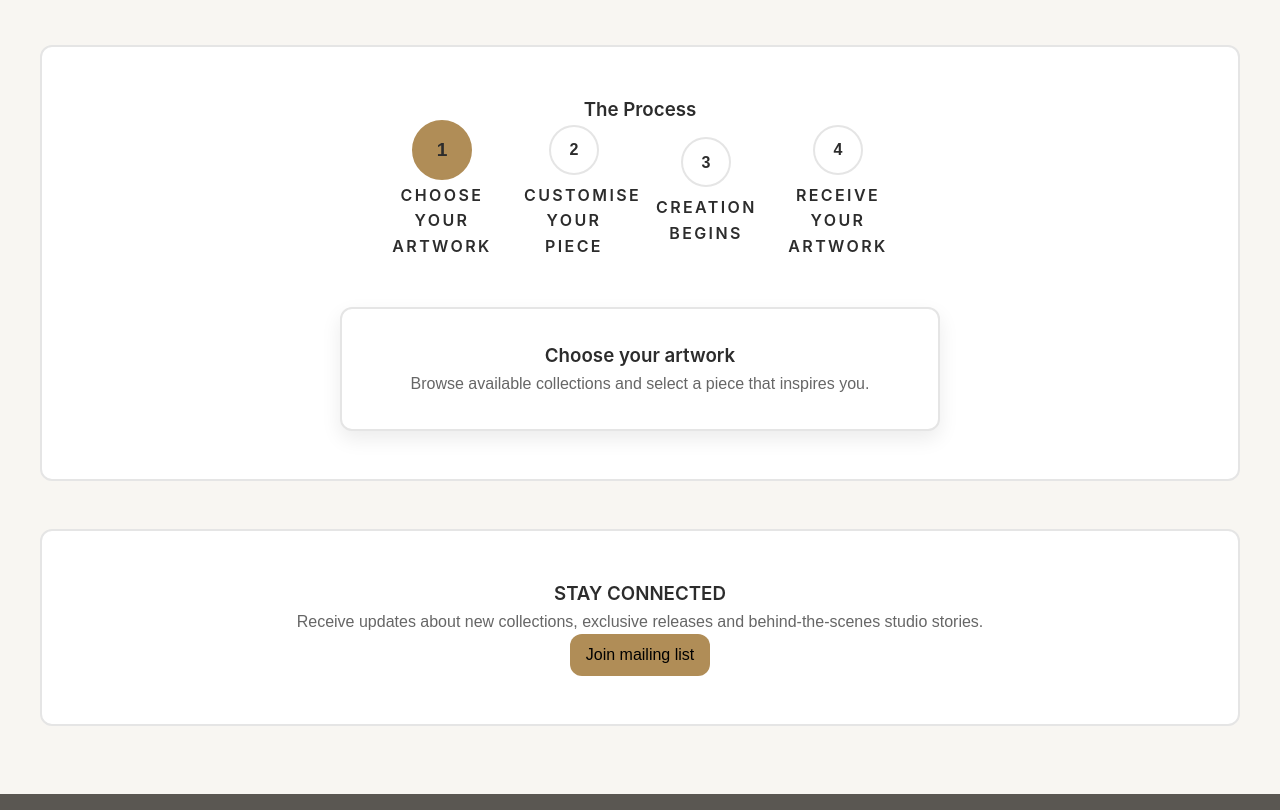
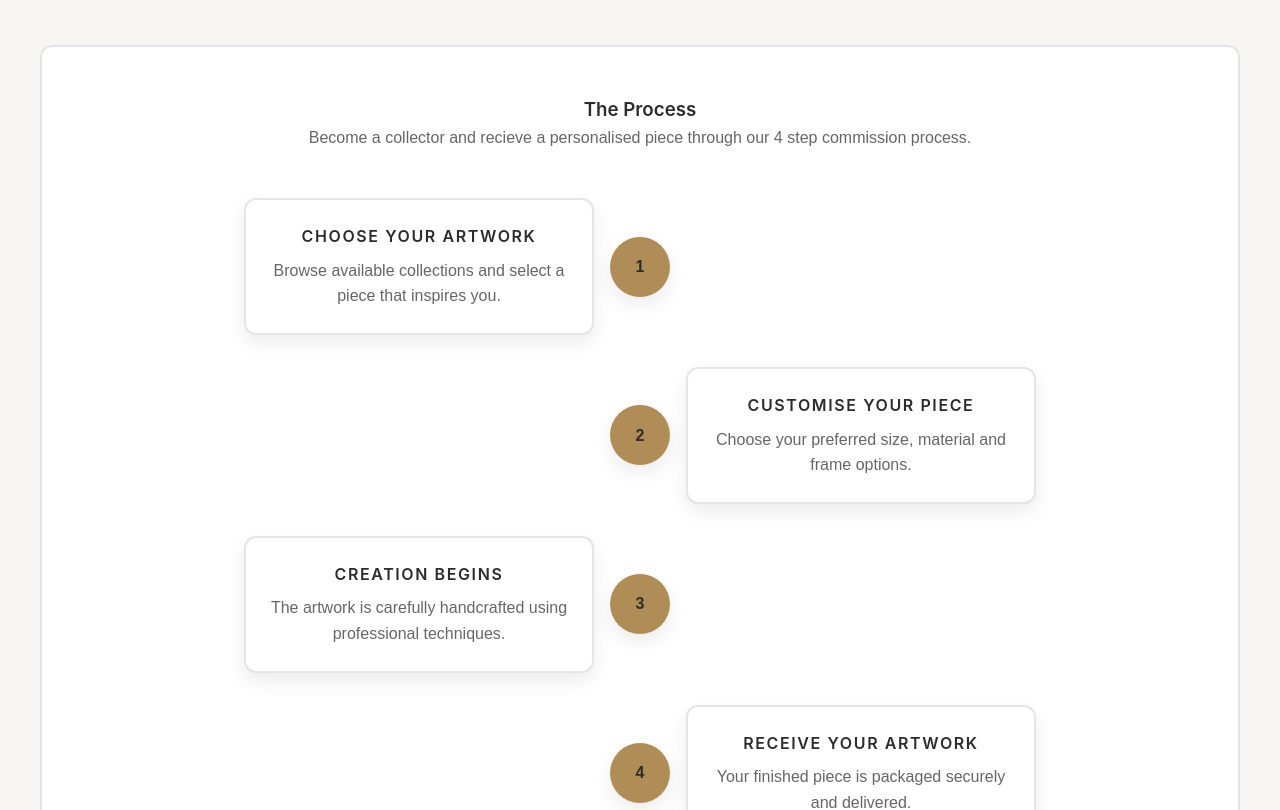
Before and after one commit to Emmet22/artist-website-template, a React (Vite) app: page / in a window 1280 px wide. Shown: the part 1840-2650 px from the top of the page. Built offline with nearby package versions, Linux system fonts and the light colour scheme.

Commit message:
#31 refactored timeline to be vertical

```diff
--- a/src/components/common/Timeline.module.css
+++ b/src/components/common/Timeline.module.css
@@ -1,70 +1,10 @@
 .timeline {
     width: 100%;
-}
+    max-width: 900px;
+    margin: 3rem auto;
 
-.steps {
-    display: flex;
-    justify-content: center;
-    align-items: center;
-    gap: 2rem;
-    position: relative;
-}
-
-.step {
     display: flex;
     flex-direction: column;
-    align-items: center;
-    cursor: pointer;
 
-    transition: transform 0.3s ease;
+    gap: 2rem;
 }
-
-.step:hover {
-    transform: translateY(-5px);
-}
-
-.circle {
-    width: 50px;
-    height: 50px;
-    border-radius: 50%;
-
-    display: flex;
-    align-items: center;
-    justify-content: center;
-
-    border: 2px solid var(--clr-border);
-    background-color: var(--clr-surface);
-    font-weight: bold;
-
-    transition:
-        background-color 0.3s ease,
-        border-color 0.3s ease,
-        transform 0.3s ease;
-}
-
-.active .circle {
-    background-color: var(--clr-accent);
-    border-color: var(--clr-accent);
-    transform: scale(1.2);
-}
-
-.stepTitle{
-    margin-top: 0.5rem;
-    text-align: center;
-    max-width: 100px;
-    text-transform: uppercase;
-    letter-spacing: 0.15rem;
-}
-
-.description {
-    margin: 3rem auto 0;
-    max-width: 600px;
-    padding: 2rem;
-    text-align: center;
-
-    background-color: var(--clr-surface);
-    border: 2px solid var(--clr-border);
-    border-radius: var(--radius);
-    box-shadow: var(--shadow);
-
-}
--- a/src/components/common/Timeline.tsx
+++ b/src/components/common/Timeline.tsx
@@ -1,5 +1,5 @@
 import type {TimelineStep} from "../../types/TimelineStep";
-import { useState } from "react";
+import TimelineItem from "./TimelineItem";
 import styles from "./Timeline.module.css";
 
 interface TimelineProps {
@@ -8,43 +8,19 @@ interface TimelineProps {
 
 function Timeline({ steps }: TimelineProps) {
 
-    const [selectedStep, setSelectedStep] = useState(0);
-
     return (
         <div className={styles.timeline}>
+            {
+                steps.map((step, index) => (
+                    <TimelineItem
+                        key={step.id}
+                        step={step}
+                        index={index}
+                    />
+                ))
+            }
+        </div>
 
-            <div className={styles.steps}>
-                {
-                    steps.map((step, index) => (
-                        <div
-                            key={index}
-                            className={
-                                `${styles.step}
-                                ${selectedStep === index ? styles.active : ""}`
-                            }
-                            onClick={() => setSelectedStep(index)}
-                        >
-
-                            <div className={styles.circle}>
-                                {step.stepNumber}
-                            </div>
-                            <h4 className={styles.stepTitle}>{step.title}</h4>
-                        </div>
-                    ))
-                }
-            </div>
-
-            <div className={styles.description}>
-                <h3>
-                    {steps[selectedStep].title}
-                </h3>
-
-                <p>
-                    {steps[selectedStep].description}
-                </p>
-            </div>
-
-        </div>
     );
 }
 
--- /dev/null
+++ b/src/components/common/TimelineItem.module.css
@@ -0,0 +1,77 @@
+.item {
+    width:100%;
+
+    display:grid;
+    grid-template-columns: 1fr 60px 1fr;
+
+    align-items:center;
+}
+
+
+/* number stays in centre */
+.number {
+    grid-column:2;
+
+    width:60px;
+    height:60px;
+
+    border-radius:50%;
+
+    display:flex;
+    justify-content:center;
+    align-items:center;
+
+    background:var(--clr-accent);
+    color:var(--clr-primary);
+
+    font-weight:bold;
+
+    box-shadow:var(--shadow);
+
+    z-index:2;
+}
+
+
+/* card */
+.card {
+    width:350px;
+
+    padding:1.5rem;
+
+    background-color:var(--clr-surface);
+
+    border:2px solid var(--clr-border);
+    border-radius:var(--radius);
+
+    box-shadow:var(--shadow);
+
+    transition:
+        transform .3s ease,
+        box-shadow .3s ease;
+}
+
+.cardTitle {
+    text-transform:uppercase;
+    letter-spacing:.1rem;
+    margin-bottom:.5rem;
+}
+
+.card:hover {
+    transform:translateY(-5px);
+    box-shadow:var(--shadow-hover);
+}
+
+/* Card LEFT of number */
+.left .card {
+
+    grid-column:1;
+    justify-self:end;
+    margin-right:1rem;
+}
+
+/* Card RIGHT of number */
+.right .card {
+    grid-column:3;
+    justify-self:start;
+    margin-left:1rem;
+}
--- /dev/null
+++ b/src/components/common/TimelineItem.tsx
@@ -0,0 +1,44 @@
+import type {TimelineStep} from "../../types/TimelineStep";
+import styles from "./TimelineItem.module.css";
+
+interface TimelineItemProps {
+  step: TimelineStep;
+  index: number;
+}
+
+function TimelineItem({step, index}: TimelineItemProps) {
+    const isLeft = index % 2 === 0;
+
+    return (
+        <div className={`${styles.item} ${
+            isLeft ? styles.left : styles.right
+        }`}
+        >
+            {
+                isLeft && (
+                    <div className={styles.card}>
+                        <h4 className={styles.cardTitle}>{step.title}</h4>
+                        <p className={styles.cardDescription}>{step.description}</p>
+                    </div>
+                )
+            }
+
+            <div className={styles.number}>
+                    {step.id}
+            </div>
+
+            {
+                !isLeft && (
+                    <div className={styles.card}>
+                        <h4 className={styles.cardTitle}>{step.title}</h4>
+                        <p className={styles.cardDescription}>{step.description}</p>
+                    </div>
+                )
+            }
+
+        </div>
+
+  );
+}
+
+export default TimelineItem;
--- a/src/data/ProcessSteps.ts
+++ b/src/data/ProcessSteps.ts
@@ -4,28 +4,28 @@ import type {TimelineStep} from "../types/TimelineStep";
 
 export const processSteps: TimelineStep[] = [
     {
-        stepNumber:"1",
+        id:1,
         title:"Choose your artwork",
         description:
         "Browse available collections and select a piece that inspires you."
     },
 
     {
-        stepNumber:"2",
+        id:2,
         title:"Customise your piece",
         description:
         "Choose your preferred size, material and frame options."
     },
 
     {
-        stepNumber:"3",
+        id:3,
         title:"Creation begins",
         description:
         "The artwork is carefully handcrafted using professional techniques."
     },
 
     {
-        stepNumber:"4",
+        id:4,
         title:"Receive your artwork",
         description:
         "Your finished piece is packaged securely and delivered."
--- a/src/pages/Home.tsx
+++ b/src/pages/Home.tsx
@@ -58,7 +58,9 @@ function Home() {
 
         <Section>
           <h3>The Process</h3>
-
+          <p>
+            Become a collector and recieve a personalised piece through our 4 step commission process.
+          </p>
           <Timeline steps={processSteps} />
         </Section>
 
--- a/src/types/TimelineStep.ts
+++ b/src/types/TimelineStep.ts
@@ -1,5 +1,5 @@
 export interface TimelineStep {
-    stepNumber: string;
+    id: number;
     title: string;
     description: string;
 }
```
